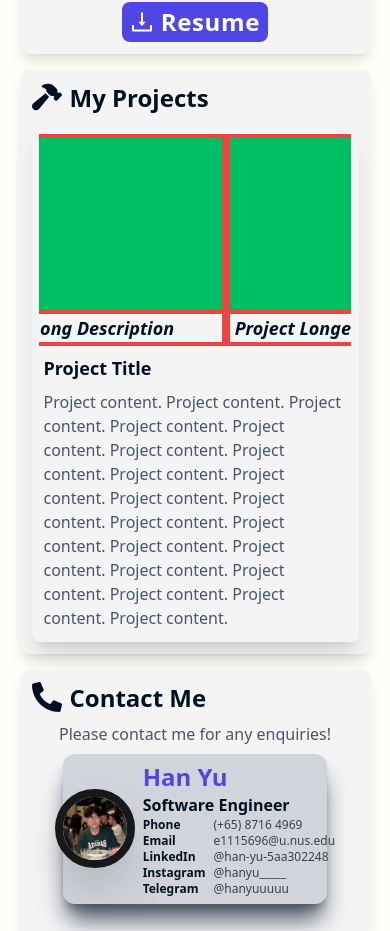
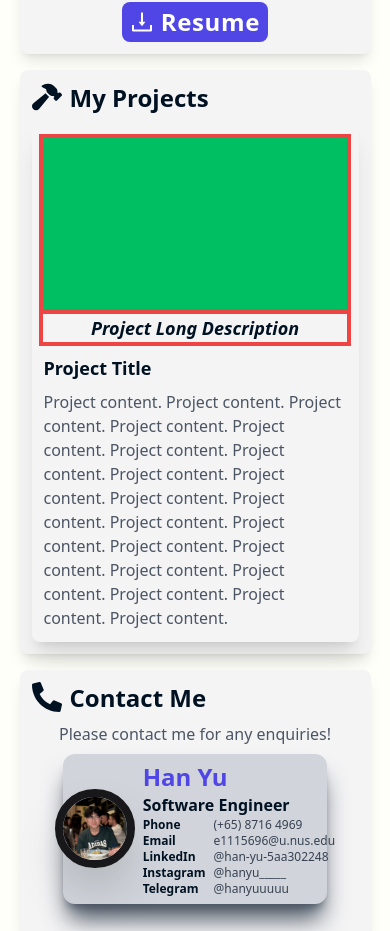
Before and after one commit to xhamyo/hamyo, a Next.js app: page / in a window 390 px wide. Shown: the part 3072-4003 px from the top of the page. Built offline with nearby package versions, Linux system fonts and the light colour scheme.

Commit message:
Test Bug Fix III

```diff
--- a/src/components/sections/ProjectContainer.tsx
+++ b/src/components/sections/ProjectContainer.tsx
@@ -16,13 +16,14 @@ const ProjectContainer: React.FC<ProjectContainerProps> = ({ title, images, imag
   useEffect(() => {
     const interval = setInterval(() => {
       setImageIndex((prev) => (prev + 1) % images.length);
-    }, 3000);
+    }, 4000);
     return () => clearInterval(interval);
   }, []);
 
   return (
     <div className="flex flex-col md:flex-row p-3 md:p-4 space-y-2 md:space-x-4 rounded-lg hover:scale-[1.01] shadow-xl dark:shadow-gray-500 dark:shadow-md transition-all duration-200 ease-in-out dark:bg-gradient-to-r dark:from-gray-800 dark:via-gray-900 dark:to-gray-800">
 
+      {/* Image and Description */}
       <div className="flex flex-col md:w-1/2 items-center">
         <div className="relative overflow-hidden hover:scale-[1.1] transition-all duration-200 ease-in-out">
           <AnimatePresence mode="popLayout">
@@ -31,8 +32,8 @@ const ProjectContainer: React.FC<ProjectContainerProps> = ({ title, images, imag
               initial={{ x: "100%", opacity: 1 }}
               animate={{ x: "0%", opacity: 1 }}
               exit={{ x: "-100%", opacity: 1 }}
-              transition={{ duration: 0.75 }}
-              className="border-4 border-red-500 w-[80vw] h-[45vw] md:w-[22rem]"
+              transition={{ duration: 1.0 }}
+              className="border-4 border-red-500 w-[80vw] h-[45vw] md:w-[22rem] md:h-[12.375rem]"
             >
               {images[imageIndex]}
             </motion.div>
@@ -45,7 +46,7 @@ const ProjectContainer: React.FC<ProjectContainerProps> = ({ title, images, imag
               initial={{ x: "100%", opacity: 1 }}
               animate={{ x: "0%", opacity: 1 }}
               exit={{ x: "-100%", opacity: 1 }}
-              transition={{ duration: 0.75 }}
+              transition={{ duration: 1.0 }}
               className="border-4 border-red-500 w-[80vw] md:w-[22rem] text-center font-semibold italic text-lg md:text-xl"
             >
               {imageDescriptions[imageIndex]}
```
